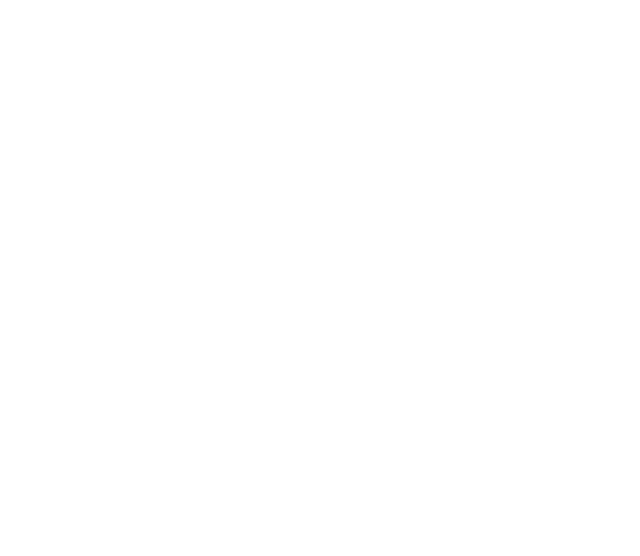
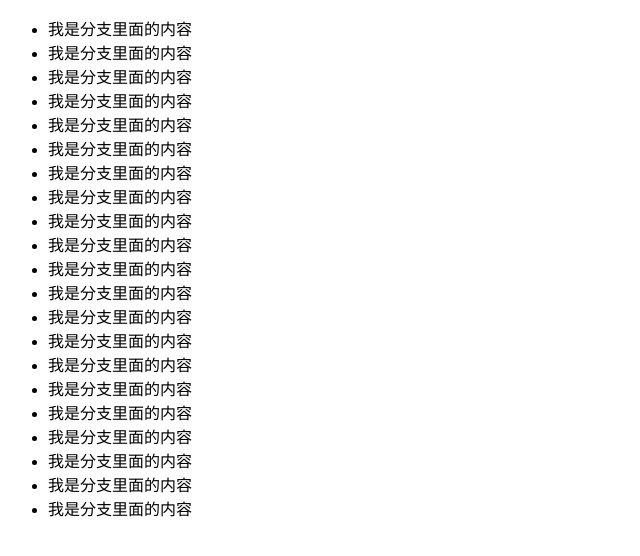
Before and after one commit to pengshaohua/js1704, a plain HTML site: page index.html in a window 1280 px wide. Shown: the whole page, without its empty margins (0-640 px from the left). Drawn offline with Linux system fonts and the light colour scheme.

Commit message:
分支的修改

```diff
--- a/index.html
+++ b/index.html
@@ -5,6 +5,30 @@
 	<title>Document</title>
 </head>
 <body>
-
+	<div>
+		<ul>
+			<li>我是分支里面的内容</li>
+			<li>我是分支里面的内容</li>
+			<li>我是分支里面的内容</li>
+			<li>我是分支里面的内容</li>
+			<li>我是分支里面的内容</li>
+			<li>我是分支里面的内容</li>
+			<li>我是分支里面的内容</li>
+			<li>我是分支里面的内容</li>
+			<li>我是分支里面的内容</li>
+			<li>我是分支里面的内容</li>
+			<li>我是分支里面的内容</li>
+			<li>我是分支里面的内容</li>
+			<li>我是分支里面的内容</li>
+			<li>我是分支里面的内容</li>
+			<li>我是分支里面的内容</li>
+			<li>我是分支里面的内容</li>
+			<li>我是分支里面的内容</li>
+			<li>我是分支里面的内容</li>
+			<li>我是分支里面的内容</li>
+			<li>我是分支里面的内容</li>
+			<li>我是分支里面的内容</li>
+		</ul>
+	</div>
 </body>
 </html>
```
